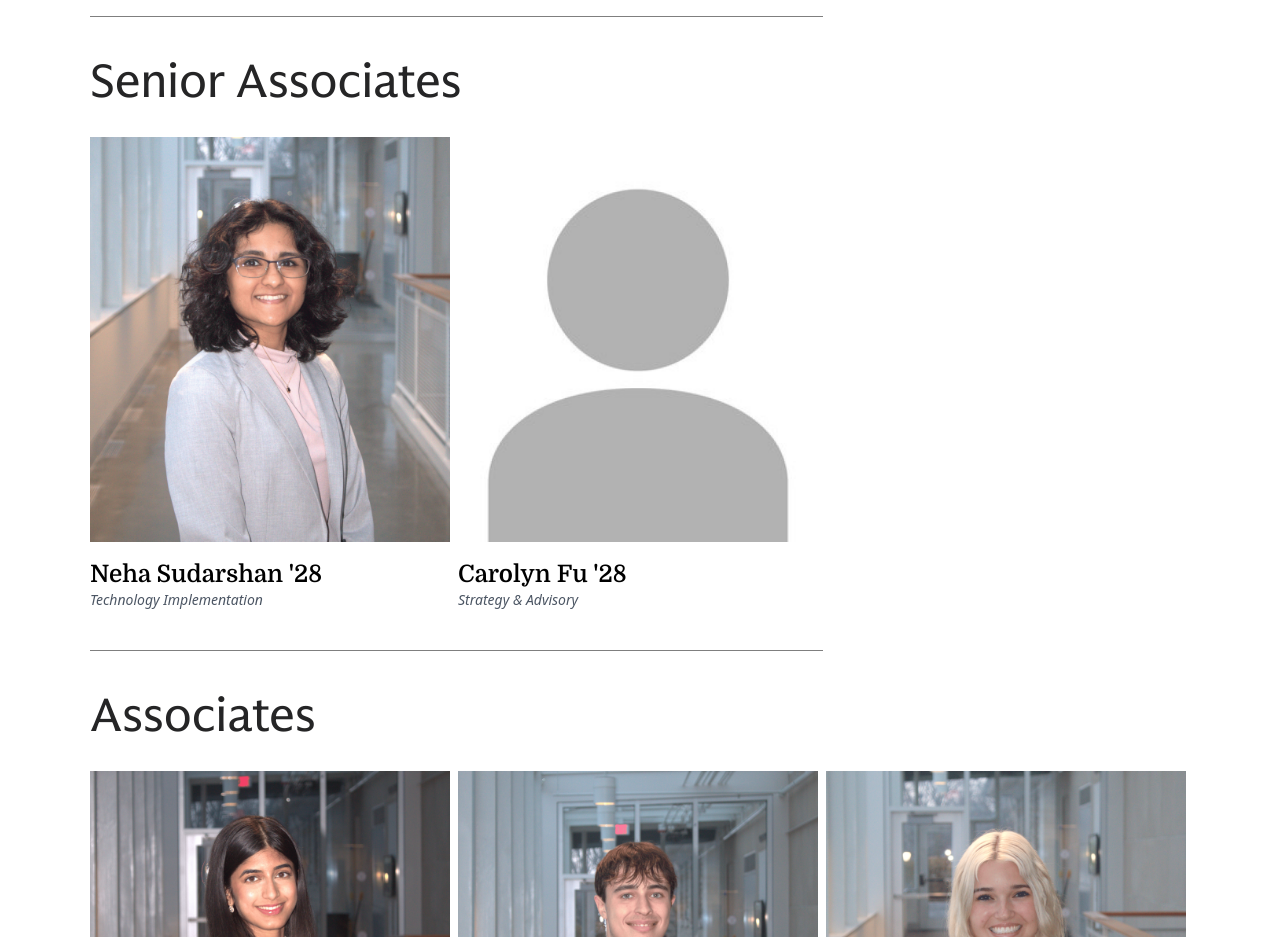
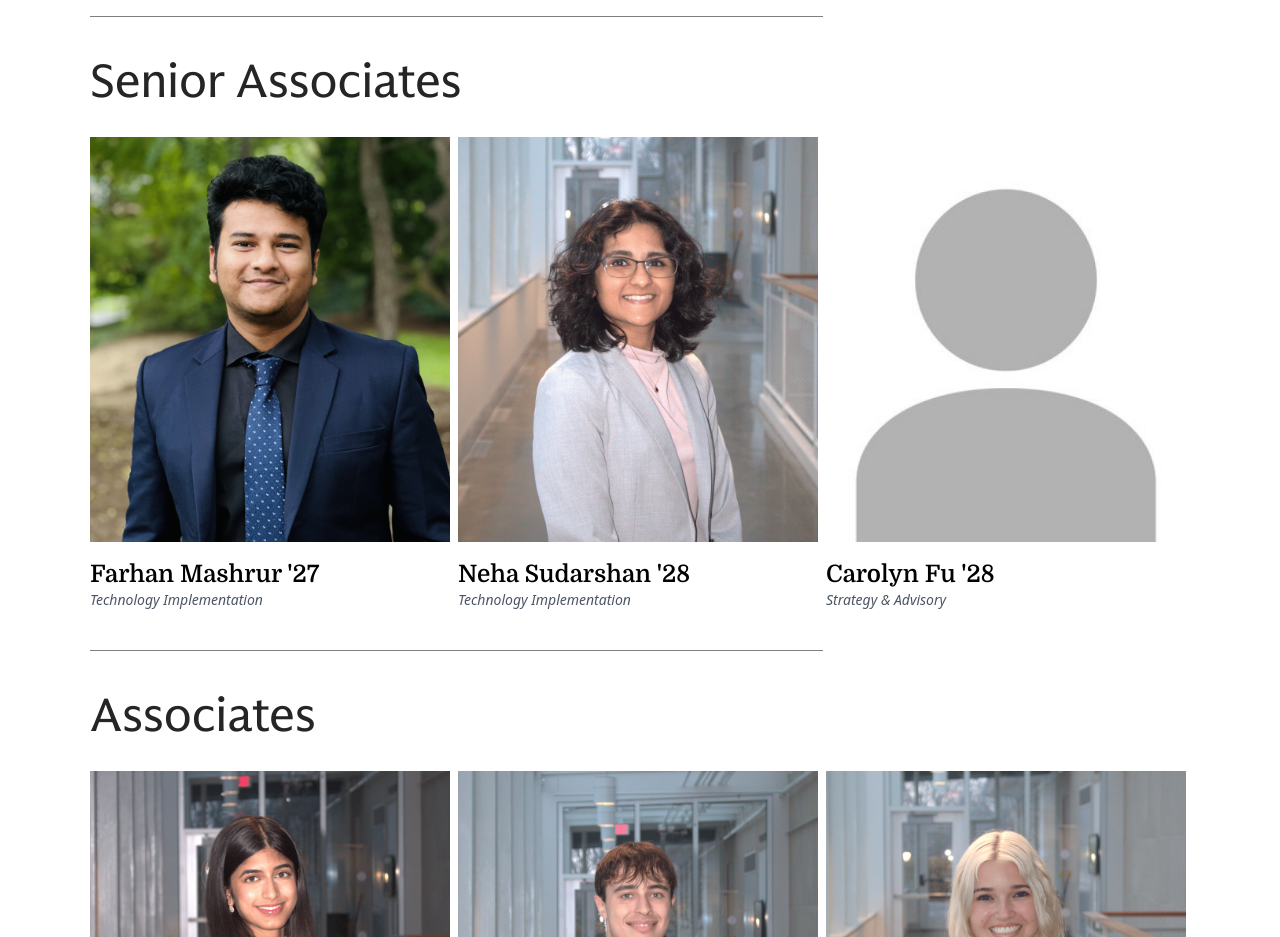
Before and after one commit to ahmed-52/cds, a React (Create React App) app in the folder frontend/: page /about in a window 1280 px wide. Shown: the part 3520-4457 px from the top of the page. Built offline with nearby package versions, Linux system fonts and the light colour scheme.

Commit message:
farhan added

```diff
--- a/frontend/src/components/About.js
+++ b/frontend/src/components/About.js
@@ -67,6 +67,11 @@ const About = () => {
   ];
 
   const seniorAssociates = [
+    {
+      image: "farhan.png",
+      name: "Farhan Mashrur '27",
+      title: "Technology Implementation",
+    },
     {
       image: "team/neha.png",
       name: "Neha Sudarshan '28",
```
Also changed, not shown: frontend/public/farhan.png (added).
